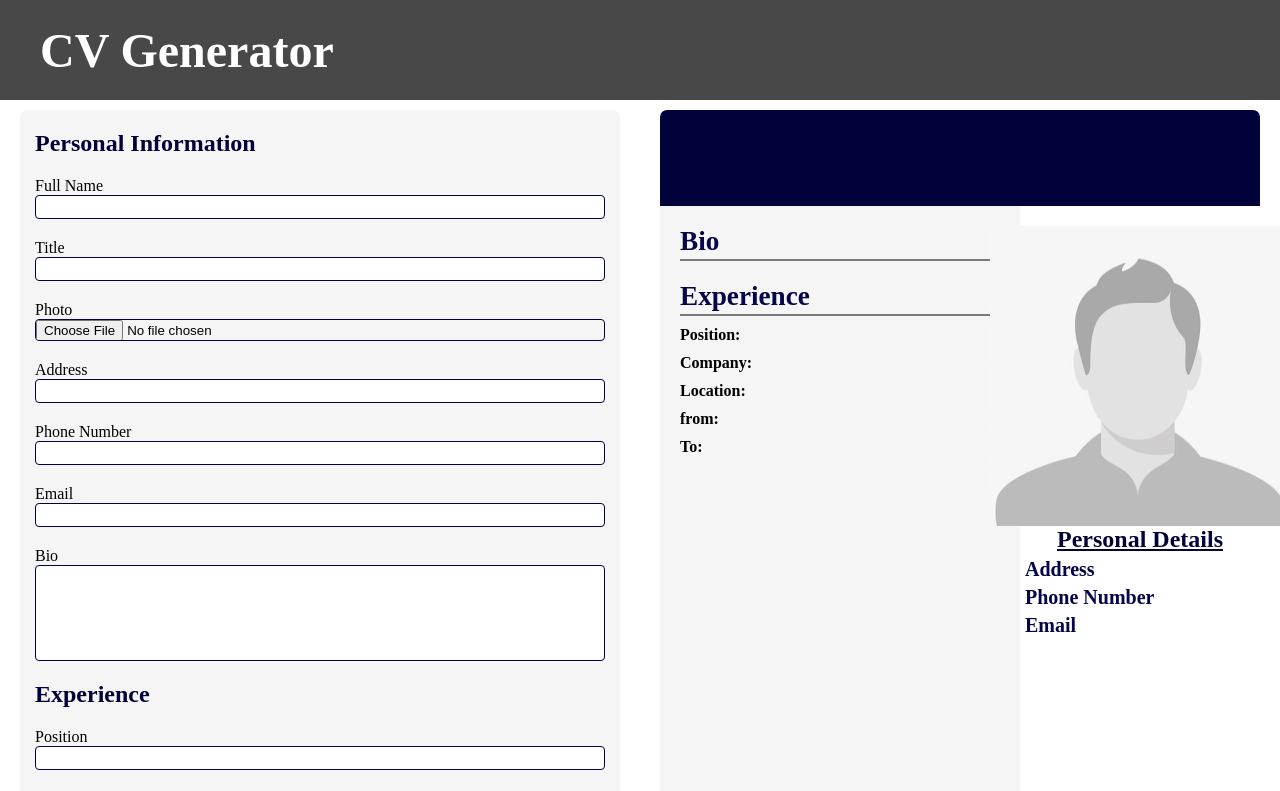
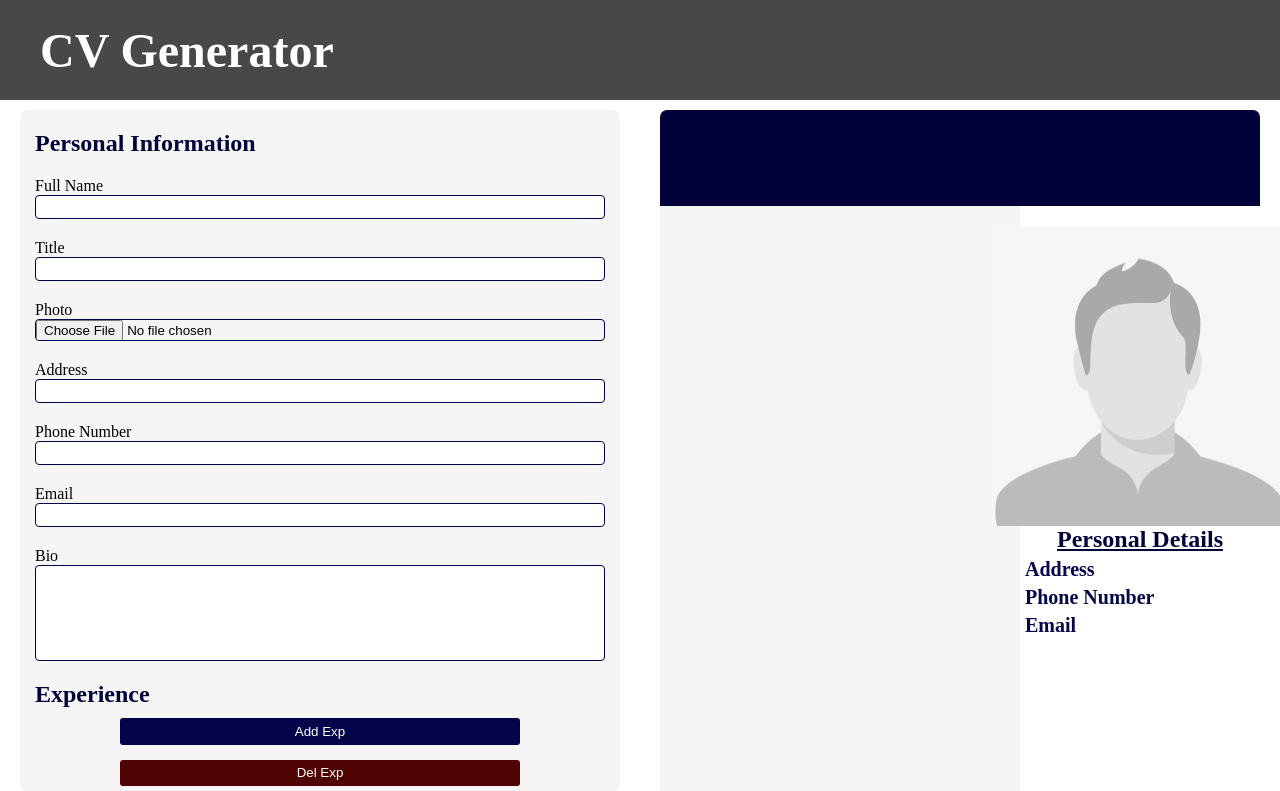
Before and after one commit to Hekimianz/cv-application, a React (Create React App) app: page / in a window 1280 px wide. Shown: the top 791 px of the page. Built offline with nearby package versions, Linux system fonts and the light colour scheme.

Commit message:
added some conditional rendering

```diff
--- a/src/App.js
+++ b/src/App.js
@@ -12,16 +12,7 @@ export default function App() {
     email: "",
     bio: "",
   });
-  const [experience, setExperience] = React.useState([
-    {
-      id: nanoid(),
-      position: "",
-      company: "",
-      location: "",
-      from: "",
-      to: "",
-    },
-  ]);
+  const [experience, setExperience] = React.useState([]);
 
   function changeData(e, dataName) {
     setData((prevData) => {
--- a/src/components/Cv.js
+++ b/src/components/Cv.js
@@ -15,9 +15,11 @@ export default function Cv(props) {
       </div>
       <div className="cv--bot">
         <div className="cv--left">
-          <p className="cv--leftSubtitle">Bio</p>
+          {props.data.bio.length > 0 && <p className="cv--leftSubtitle">Bio</p>}
           <p className="cv--item">{props.data.bio}</p>
-          <p className="cv--leftSubtitle">Experience</p>
+          {props.exp.length >= 1 && (
+            <p className="cv--leftSubtitle">Experience</p>
+          )}
           {experiences}
         </div>
         <div className="cv--right">
```
